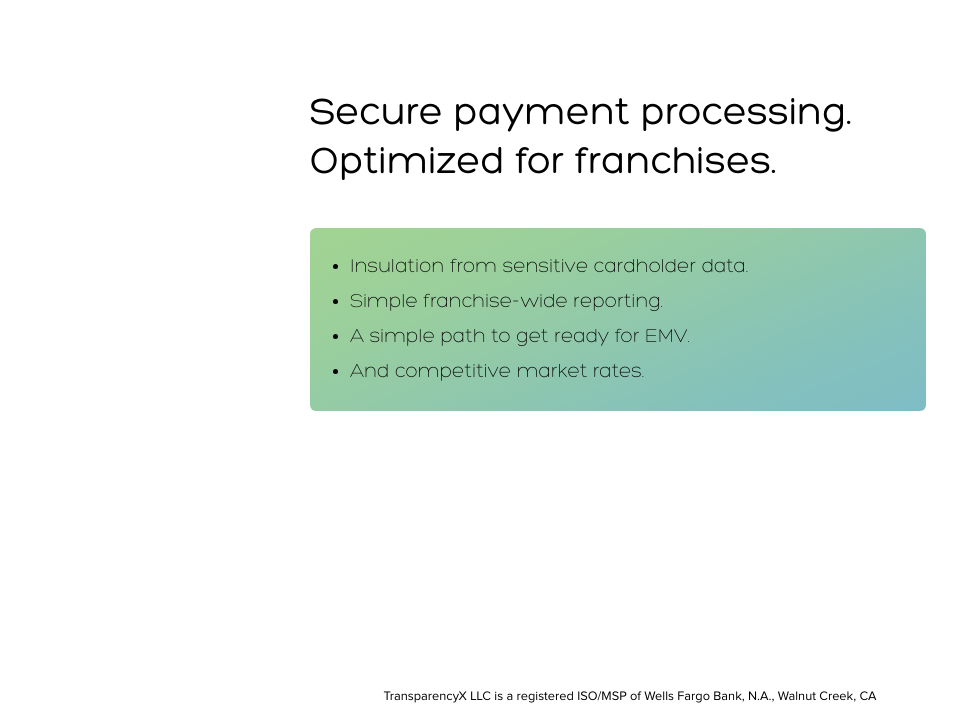
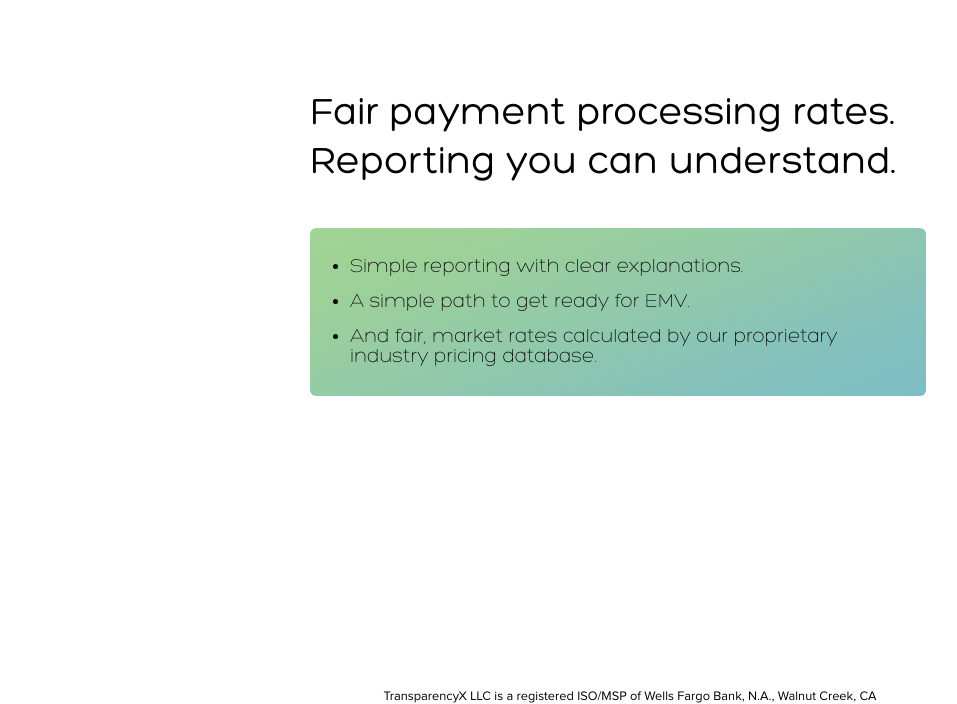
Before and after one commit to atorres/txwiki, a plain HTML site: page index.html in a window 1280 px wide. Shown: the part 96-800 px from the top of the page, without its empty margins (22-979 px from the left). Drawn offline with Linux system fonts and the light colour scheme.

Commit message:
Updating marketing content to apply to more merchants than franchises

```diff
--- a/index.html
+++ b/index.html
@@ -41,18 +41,17 @@
 			<div class="grid-main">
 				<div>
 				 	<h1 id="firstHeading" class="firstHeading nmw-title">
-				 		Secure payment processing.
+				 		Fair payment processing rates.
 				 		<br>
-				 		Optimized for franchises.
+				 		Reporting you can understand.
 			 		</h1>
 
 			 		<!-- Subtitle -->
 			 		<div class="nmw-contentSub">
 			 			<ul>
-			 				<li>Insulation from sensitive cardholder data.</li>
-			 				<li>Simple franchise-wide reporting.</li>
+			 				<li>Simple reporting with clear explanations.</li>
 			 				<li>A simple path to get ready for EMV.</li>
-			 				<li>And competitive market rates.</li>
+			 				<li>And fair, market rates calculated by our proprietary industry pricing database.</li>
 			 			</ul>
 			 		</div>
 		 		</div>
```
